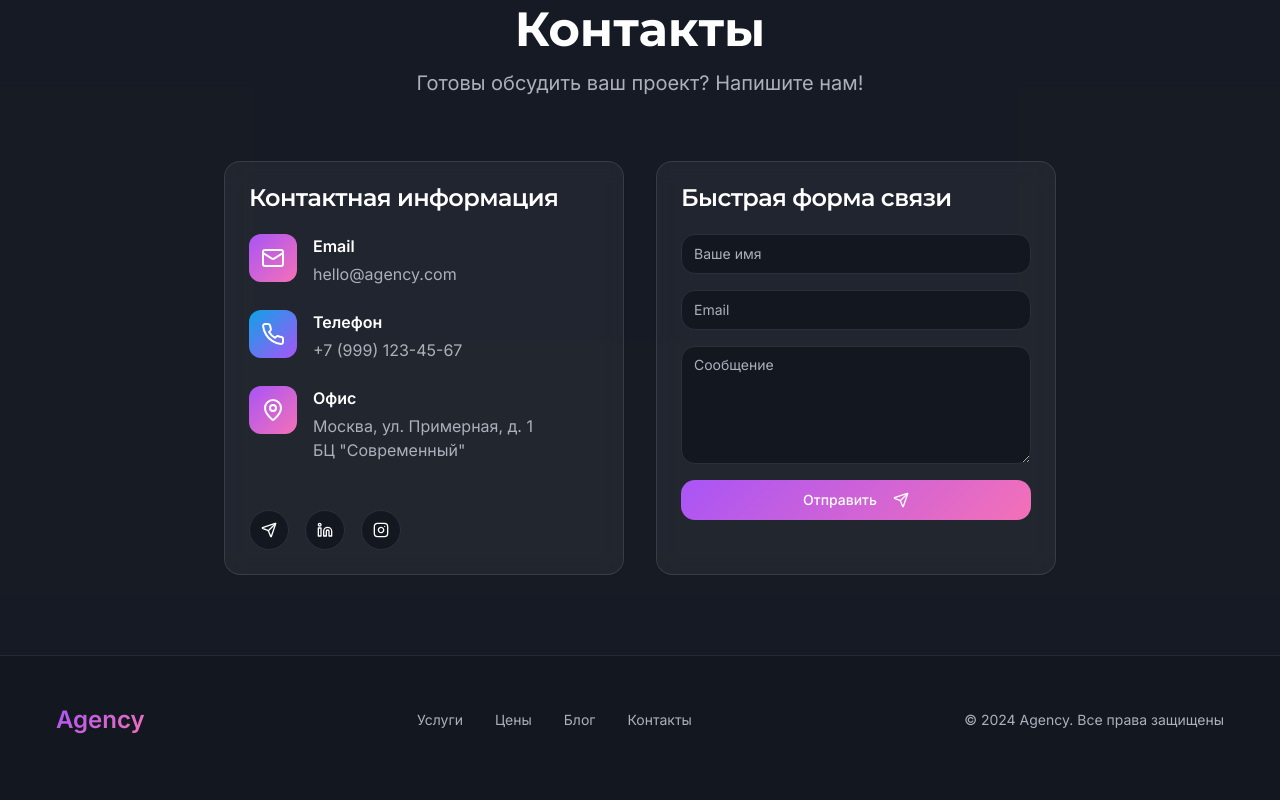
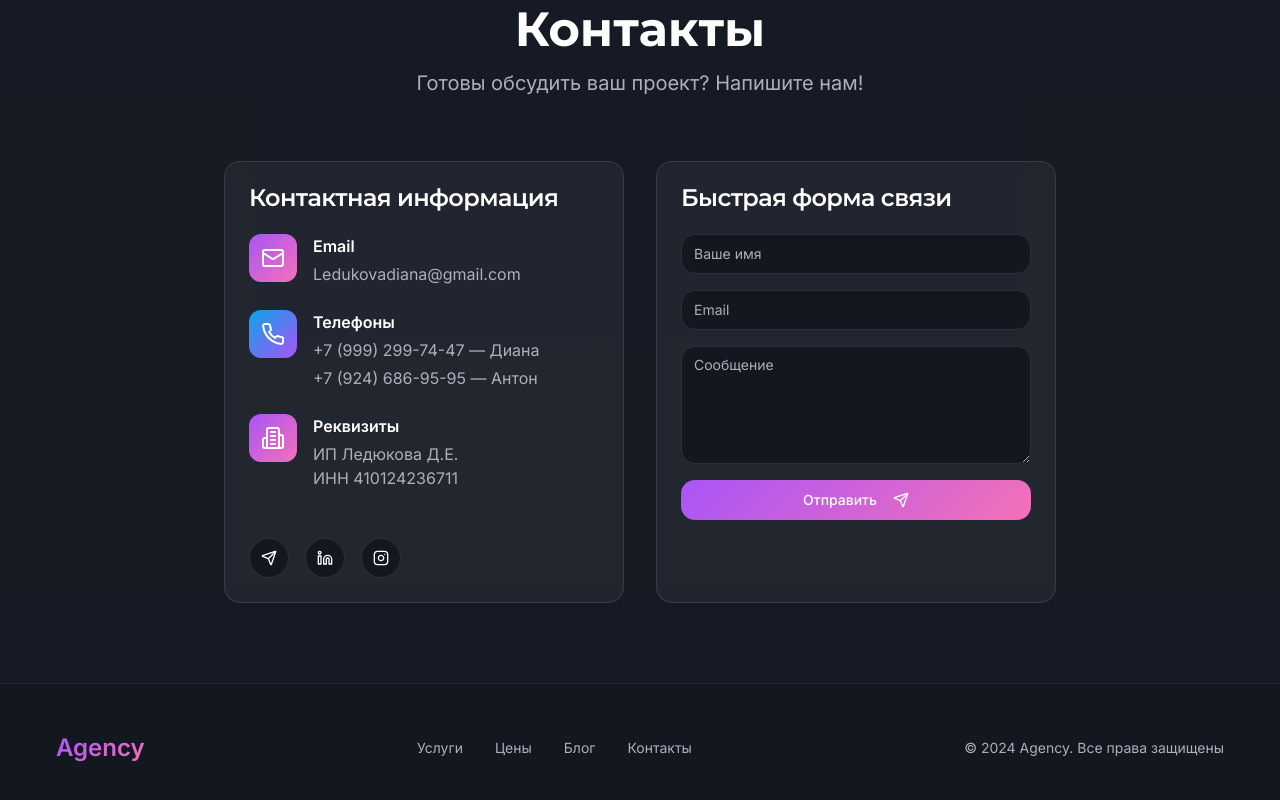
Before and after one commit to pr-poehali-dev/site-creation-project-61, a React (Vite) app: page / in a window 1280 px wide. Shown: the part 4740-5540 px from the top of the page. Built offline with nearby package versions, Linux system fonts and the light colour scheme.

Commit message:
feat: добавить контактную информацию в BookingSection

```diff
--- a/src/components/BookingSection.tsx
+++ b/src/components/BookingSection.tsx
@@ -159,8 +159,8 @@ export default function BookingSection({
                   </div>
                   <div>
                     <div className="font-semibold mb-1">Email</div>
-                    <a href="mailto:hello@agency.com" className="text-muted-foreground hover:text-primary transition-colors">
-                      hello@agency.com
+                    <a href="mailto:Ledukovadiana@gmail.com" className="text-muted-foreground hover:text-primary transition-colors">
+                      Ledukovadiana@gmail.com
                     </a>
                   </div>
                 </div>
@@ -170,22 +170,27 @@ export default function BookingSection({
                     <Icon name="Phone" size={24} />
                   </div>
                   <div>
-                    <div className="font-semibold mb-1">Телефон</div>
-                    <a href="tel:+79991234567" className="text-muted-foreground hover:text-primary transition-colors">
-                      +7 (999) 123-45-67
-                    </a>
+                    <div className="font-semibold mb-1">Телефоны</div>
+                    <div className="space-y-1">
+                      <a href="tel:+79992997447" className="text-muted-foreground hover:text-primary transition-colors block">
+                        +7 (999) 299-74-47 — Диана
+                      </a>
+                      <a href="tel:+79246869595" className="text-muted-foreground hover:text-primary transition-colors block">
+                        +7 (924) 686-95-95 — Антон
+                      </a>
+                    </div>
                   </div>
                 </div>
 
                 <div className="flex items-start gap-4">
                   <div className="w-12 h-12 rounded-xl gradient-primary flex items-center justify-center flex-shrink-0">
-                    <Icon name="MapPin" size={24} />
+                    <Icon name="Building2" size={24} />
                   </div>
                   <div>
-                    <div className="font-semibold mb-1">Офис</div>
+                    <div className="font-semibold mb-1">Реквизиты</div>
                     <p className="text-muted-foreground">
-                      Москва, ул. Примерная, д. 1<br />
-                      БЦ "Современный"
+                      ИП Ледюкова Д.Е.<br />
+                      ИНН 410124236711
                     </p>
                   </div>
                 </div>
```
